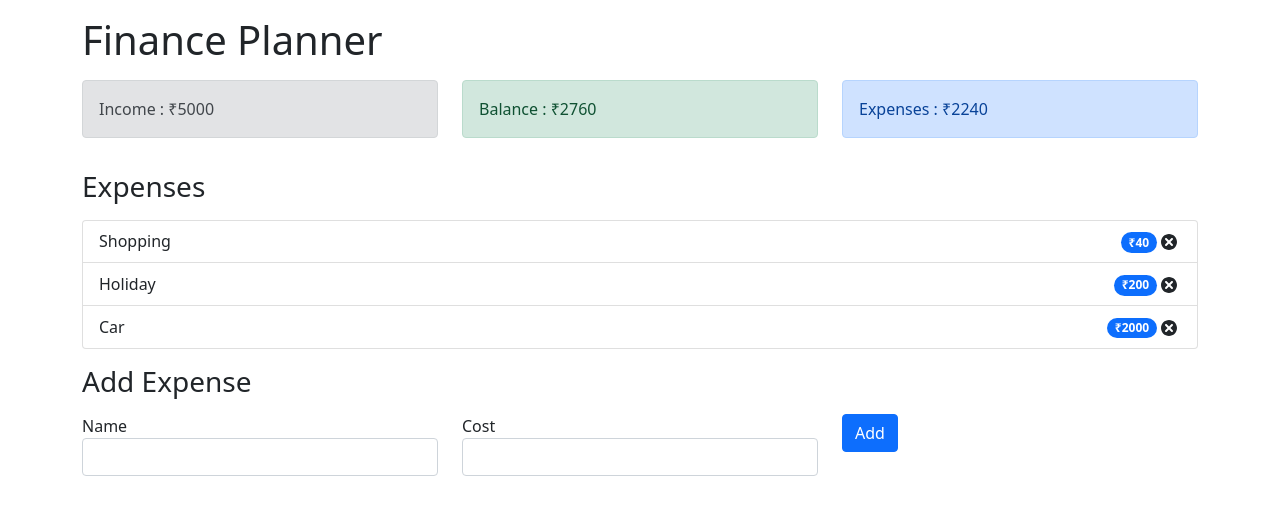
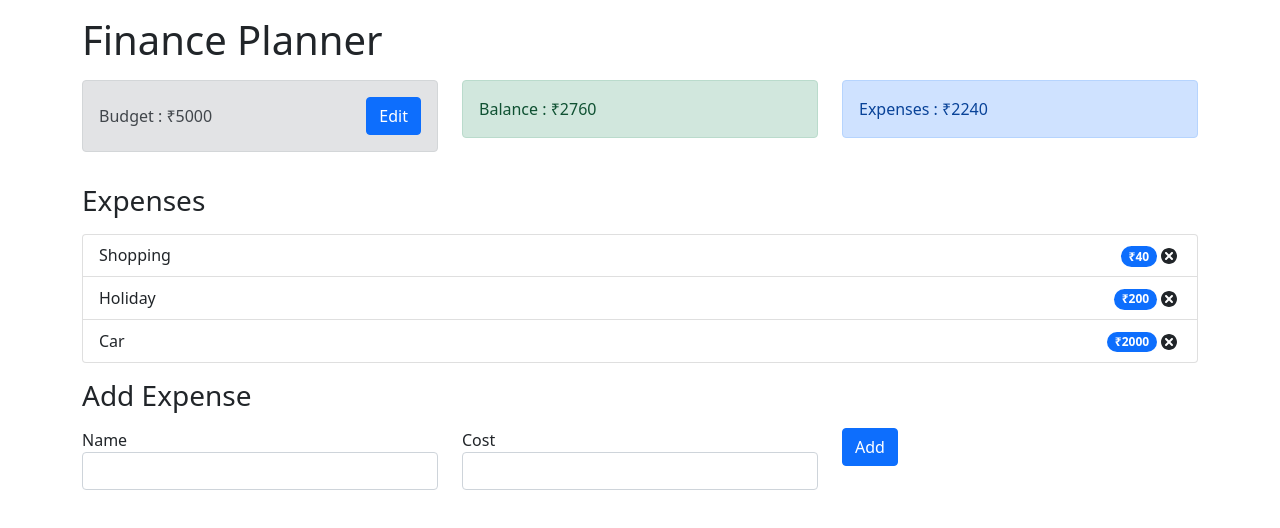
Before and after one commit to jagadhis/budgetplanner, a React (Create React App) app: page / in a window 1280 px wide. Shown: the top 528 px of the page. Built offline with nearby package versions, Linux system fonts and the light colour scheme.

Commit message:
completed

```diff
--- a/src/Components/Budget.js
+++ b/src/Components/Budget.js
@@ -1,11 +1,28 @@
-import React, { useContext } from "react";
+import React, { useState, useContext } from "react";
 import { AppContext } from "../Context/AppContext";
+import ViewBudget from "./ViewBudget";
+import EditBudget from "./EditBudget";
 
 const Budget = () => {
-  const { budget } = useContext(AppContext);
+  const { budget, dispatch } = useContext(AppContext);
+  const [isEditing, SetIsEditing] = useState(false);
+  const handleEditClick = () => {
+    SetIsEditing(true);
+  };
+  const handleSaveClick = (value) => {
+    dispatch({
+      type: "SET_BUDGET",
+      payload: value,
+    });
+    SetIsEditing(false);
+  };
   return (
-    <div className="alert alert-secondary">
-      <span>Income : ₹{budget}</span>
+    <div className="alert alert-secondary p-3 d-flex align-items-center justify-content-between">
+      {isEditing ? (
+        <EditBudget handleSaveClick={handleSaveClick} budget={budget} />
+      ) : (
+        <ViewBudget handleEditClick={handleEditClick} budget={budget} />
+      )}
     </div>
   );
 };
--- /dev/null
+++ b/src/Components/EditBudget.js
@@ -0,0 +1,26 @@
+import React, { useState } from "react";
+
+const EditBudget = (props) => {
+  const [value, setValue] = useState(props.budget);
+  return (
+    <>
+      <input
+        required="required"
+        type="number"
+        class="form-control mr-3"
+        id="name"
+        value={value}
+        onChange={(event) => setValue(event.target.value)}
+      />
+      <button
+        type="button"
+        class="btn btn-primary"
+        onClick={() => props.handleSaveClick(value)}
+      >
+        Save
+      </button>
+    </>
+  );
+};
+
+export default EditBudget;
--- a/src/Components/ExpenseItem.js
+++ b/src/Components/ExpenseItem.js
@@ -1,7 +1,15 @@
-import React from "react";
+import React, { useContext } from "react";
 import { TiDelete } from "react-icons/ti";
+import { AppContext } from "../Context/AppContext";
 
 const ExpenseItem = (props) => {
+  const { dispatch } = useContext(AppContext);
+  const handleDeleteExpense = () => {
+    dispatch({
+      type: "DELETE_EXPENSE",
+      payload: props.id,
+    });
+  };
   return (
     <li className="list-group-item d-flex justify-content-between align-items-center">
       {props.name}
@@ -9,7 +17,7 @@ const ExpenseItem = (props) => {
         <span className="badge bg-primary  rounded-pill bg-primary mr-3 ">
           ₹{props.cost}
         </span>
-        <TiDelete size="1.5em"></TiDelete>
+        <TiDelete size="1.5em" onClick={handleDeleteExpense}></TiDelete>
       </div>
     </li>
   );
--- /dev/null
+++ b/src/Components/ViewBudget.js
@@ -0,0 +1,18 @@
+import React from "react";
+
+const ViewBudget = (props) => {
+  return (
+    <>
+      <span>Budget : ₹{props.budget}</span>
+      <button
+        type="button"
+        class="btn btn-primary"
+        onClick={props.handleEditClick}
+      >
+        Edit
+      </button>
+    </>
+  );
+};
+
+export default ViewBudget;
--- a/src/Context/AppContext.js
+++ b/src/Context/AppContext.js
@@ -1,4 +1,5 @@
 import { createContext, useReducer } from "react";
+import { v4 as uuidv4 } from "uuid";
 
 const AppReducer = (state, action) => {
   switch (action.type) {
@@ -6,6 +7,18 @@ const AppReducer = (state, action) => {
       return {
         ...state,
         expenses: [...state.expenses, action.payload],
+      };
+    case "DELETE_EXPENSE":
+      return {
+        ...state,
+        expenses: state.expenses.filter(
+          (expense) => expense.id !== action.payload
+        ),
+      };
+    case "SET_BUDGET":
+      return {
+        ...state,
+        budget: action.payload,
       };
     default:
       return state;
@@ -15,9 +28,9 @@ const AppReducer = (state, action) => {
 const initialState = {
   budget: 5000,
   expenses: [
-    { id: 12, name: "Shopping", cost: 40 },
-    { id: 13, name: "Holiday", cost: 200 },
-    { id: 14, name: "Car", cost: 2000 },
+    { id: uuidv4(), name: "Shopping", cost: 40 },
+    { id: uuidv4(), name: "Holiday", cost: 200 },
+    { id: uuidv4(), name: "Car", cost: 2000 },
   ],
 };
 
```
